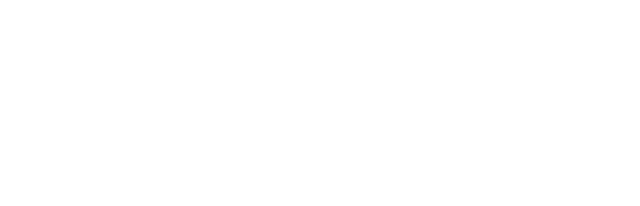
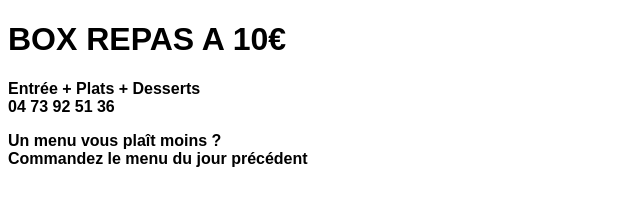
Before and after one commit to Ludovic4233/Restaurant, a plain HTML site: page index.html in a window 1280 px wide. Shown: the whole page, without its empty margins (0-640 px from the left). Drawn offline with Linux system fonts and the light colour scheme.

Commit message:
premier ajout

```diff
--- a/index.html
+++ b/index.html
@@ -5,6 +5,13 @@
     <title>Document</title>
 </head>
 <body>
+    <header style="font-family: Arial, Helvetica, sans-serif; font-weight: bolder;">
+        <h1>BOX REPAS A 10€</h1>
+        <p>Entrée + Plats + Desserts</br>04 73 92 51 36</p>
+    </header>
+    <footer style="font-weight: bolder; font-family: Arial, Helvetica, sans-serif;">
+    <p>Un menu vous plaît moins ?</br>Commandez le menu du jour précédent</p>
+    </footer>
 
 </body>
 </html>
```
